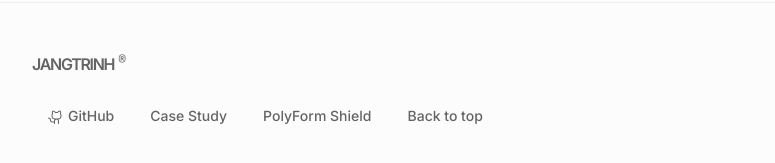
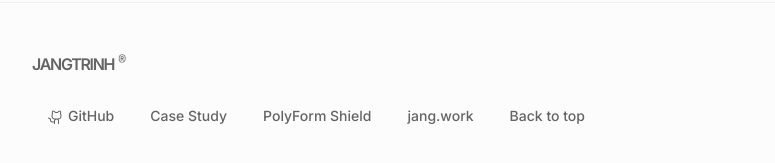
Before and after one commit to jangtrinh/design-os-system-one, a Jekyll site: the page docs/index.html, which Jekyll copies as it is, in a window 1280 px wide and 900 px high, scrolled down 10375 px. Shown: the part 713-876 px from the top of the window, without its empty margins (252-1027 px from the left). Built offline with Jekyll 4.4.1, drawn with Linux system fonts in a browser that asks for light colours.

Commit message:
docs: link the author's site from the README and the project page

```diff
--- a/docs/_config.yml
+++ b/docs/_config.yml
@@ -32,6 +32,7 @@
   - { title: "GitHub", url: "https://github.com/jangtrinh/design-os-system-one" }
   - { title: "Case Study", url: "https://jangtrinh.github.io/design-os-system-one/case-study.html" }
   - { title: "PolyForm Shield 1.0.0", url: "https://github.com/jangtrinh/design-os-system-one/blob/main/LICENSE" }
+  - { title: jang.work, url: "https://www.jang.work/?utm_source=github&utm_medium=pages&utm_campaign=design-os-system-one" }
 plugins:
   - jekyll-seo-tag
   - jekyll-sitemap
--- a/docs/index.html
+++ b/docs/index.html
@@ -864,6 +864,7 @@
         <a class="ds-tab" href="https://github.com/jangtrinh/design-os-system-one"><svg class="ph" viewBox="0 0 256 256" fill="currentColor" aria-hidden="true"><path d="M208.31,75.68A59.78,59.78,0,0,0,202.93,28,8,8,0,0,0,196,24a59.75,59.75,0,0,0-48,24H124A59.75,59.75,0,0,0,76,24a8,8,0,0,0-6.93,4,59.78,59.78,0,0,0-5.38,47.68A58.14,58.14,0,0,0,56,104v8a56.06,56.06,0,0,0,48.44,55.47A39.8,39.8,0,0,0,96,192v8H72a24,24,0,0,1-24-24A40,40,0,0,0,8,136a8,8,0,0,0,0,16,24,24,0,0,1,24,24,40,40,0,0,0,40,40H96v16a8,8,0,0,0,16,0V192a24,24,0,0,1,48,0v40a8,8,0,0,0,16,0V192a39.8,39.8,0,0,0-8.44-24.53A56.06,56.06,0,0,0,216,112v-8A58.14,58.14,0,0,0,208.31,75.68ZM200,112a40,40,0,0,1-40,40H112a40,40,0,0,1-40-40v-8a41.74,41.74,0,0,1,6.9-22.48A8,8,0,0,0,80,73.83a43.81,43.81,0,0,1,.79-33.58,43.88,43.88,0,0,1,32.32,20.06A8,8,0,0,0,119.82,64h32.35a8,8,0,0,0,6.74-3.69,43.87,43.87,0,0,1,32.32-20.06A43.81,43.81,0,0,1,192,73.83a8.09,8.09,0,0,0,1,7.65A41.72,41.72,0,0,1,200,104Z"/></svg>GitHub</a>
         <a class="ds-tab" href="case-study.html">Case Study</a>
         <a class="ds-tab" href="https://github.com/jangtrinh/design-os-system-one/blob/main/LICENSE">PolyForm Shield</a>
+        <a class="ds-tab" href="https://www.jang.work/?utm_source=github&utm_medium=pages&utm_campaign=design-os-system-one">jang.work</a>
         <a class="ds-tab" href="#main">Back to top</a>
       </nav>
     </div>
```
Also changed, not shown: README.md.
